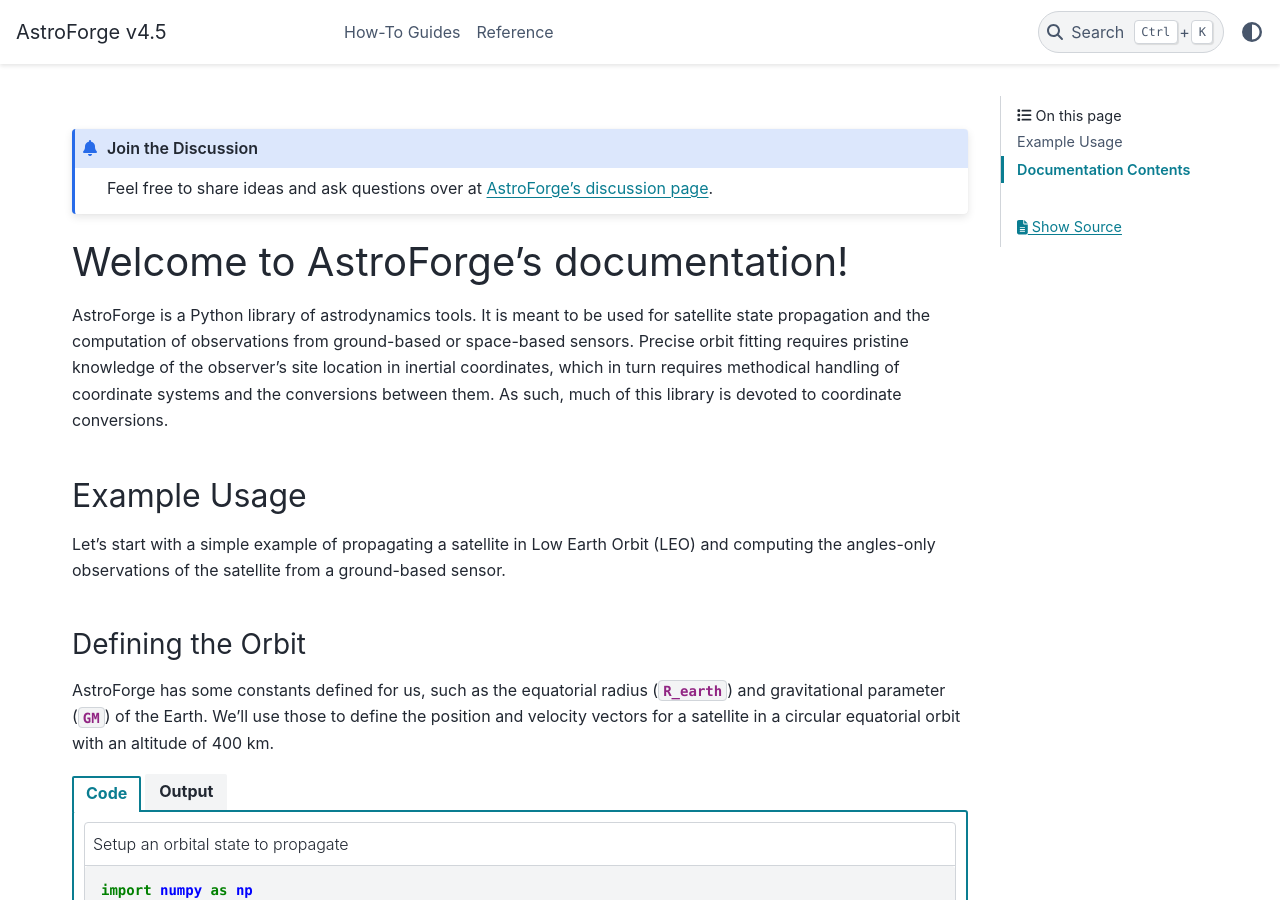
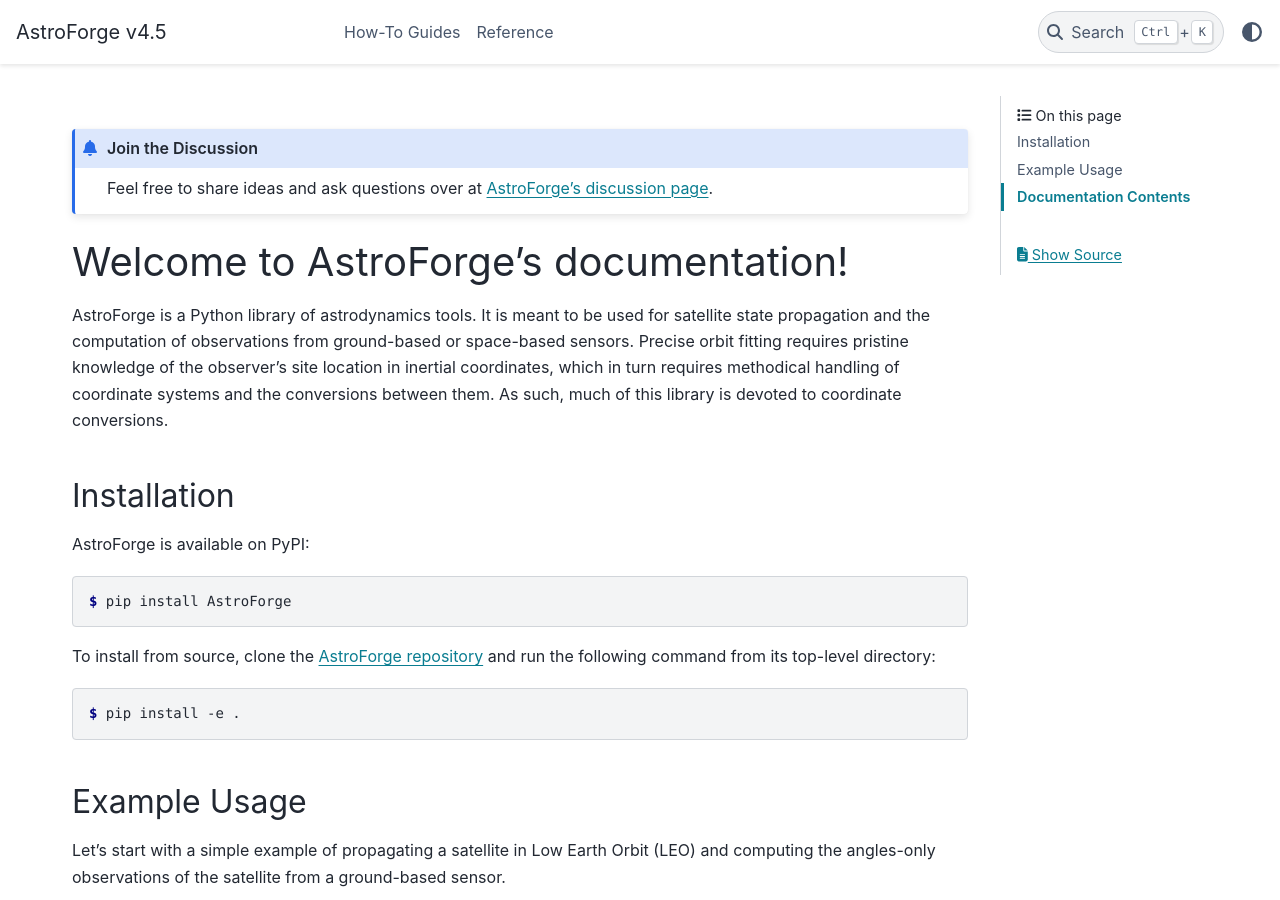
Before and after one commit to mit-ll/AstroForge, a Sphinx documentation site: the page built from docs/index.rst, in a window 1280 px wide and 900 px high. Built offline with Sphinx 7.4.7 and the PyData theme 0.15.4, drawn with Linux system fonts in a browser that asks for light colours.

Commit message:
Adding installation instructions to documentation index page

```diff
--- a/docs/index.rst
+++ b/docs/index.rst
@@ -13,6 +13,25 @@
 orbit fitting requires pristine knowledge of the observer's site location in inertial coordinates,
 which in turn requires methodical handling of coordinate systems and the conversions between them.
 As such, much of this library is devoted to coordinate conversions.
+
+Installation
+============
+
+AstroForge is available on PyPI:
+
+.. code:: console
+
+   $ pip install AstroForge
+
+To install from source, clone the `AstroForge repository`_ and run the following command from
+its top-level directory:
+
+.. _AstroForge repository: https://github.com/mit-ll/AstroForge
+
+.. code:: console
+
+   $ pip install -e .
+
 
 Example Usage
 =============
```
